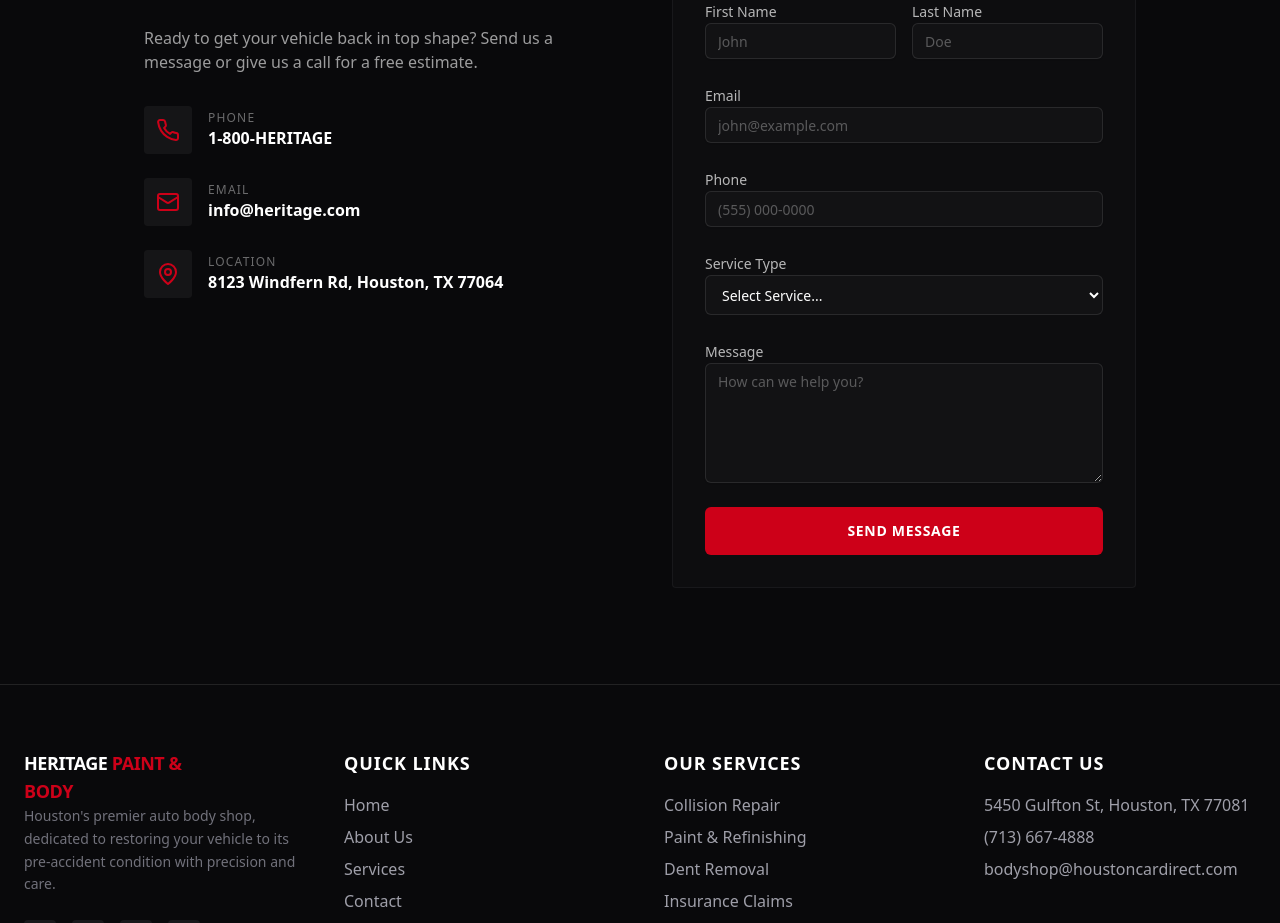
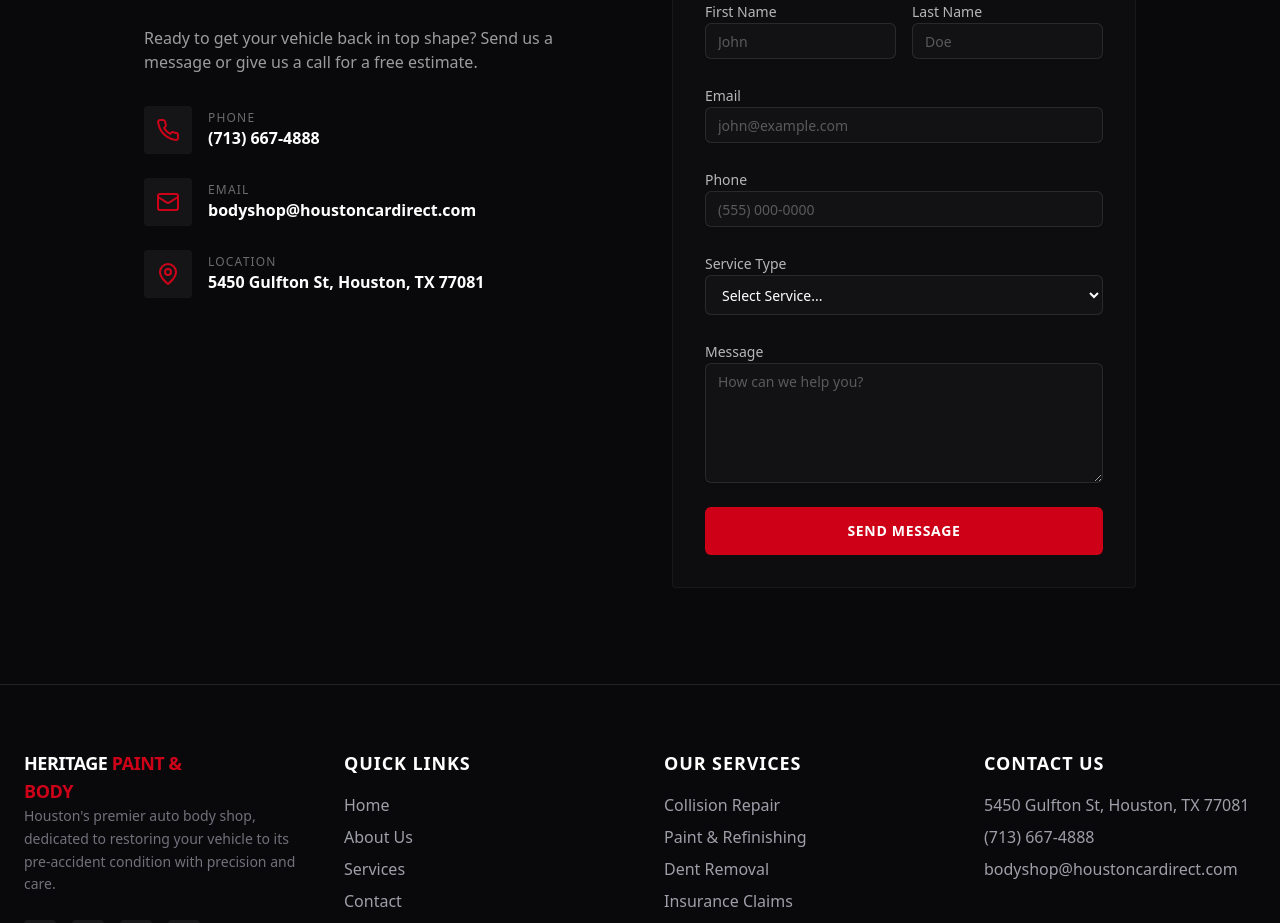
Before and after one commit to Nando00/heritage-body, a Next.js app: page /about in a window 1280 px wide. Shown: the part 1700-2623 px from the top of the page. Built offline with nearby package versions, Linux system fonts and the light colour scheme.

Commit message:
fixed the info in the about page

```diff
--- a/src/app/about/page.tsx
+++ b/src/app/about/page.tsx
@@ -96,7 +96,7 @@
                                     </div>
                                     <div>
                                         <p className="text-xs uppercase tracking-widest text-white/40">Phone</p>
-                                        <p className="font-bold">1-800-HERITAGE</p>
+                                        <p className="font-bold">(713) 667-4888</p>
                                     </div>
                                 </div>
 
@@ -106,7 +106,7 @@
                                     </div>
                                     <div>
                                         <p className="text-xs uppercase tracking-widest text-white/40">Email</p>
-                                        <p className="font-bold">info@heritage.com</p>
+                                        <p className="font-bold">bodyshop@houstoncardirect.com</p>
                                     </div>
                                 </div>
 
@@ -116,7 +116,7 @@
                                     </div>
                                     <div>
                                         <p className="text-xs uppercase tracking-widest text-white/40">Location</p>
-                                        <p className="font-bold">8123 Windfern Rd, Houston, TX 77064</p>
+                                        <p className="font-bold">5450 Gulfton St, Houston, TX 77081</p>
                                     </div>
                                 </div>
                             </div>
```
